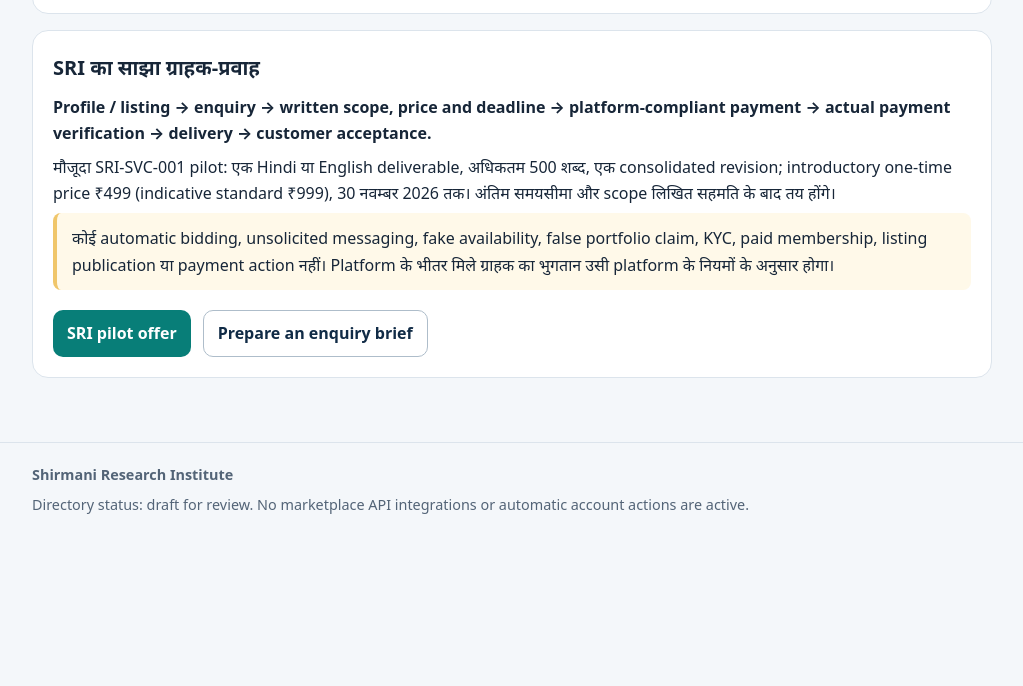
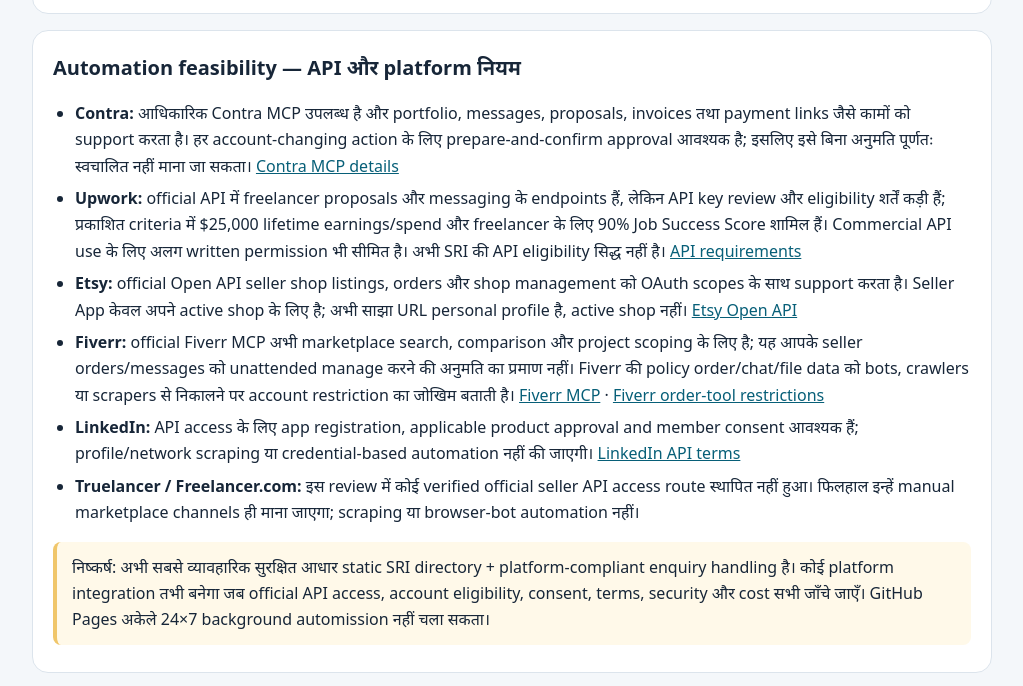
Before and after one commit to rampaulsaini/Shirmani-Research-Institute, a plain HTML site: page marketplaces.html in a window 1280 px wide. Shown: the part 1839-2525 px from the top of the page, without its empty margins (128-1151 px from the left). Before the commit the page ends 2393 px from the top, so only its background shows below. Drawn offline with Linux system fonts and the light colour scheme.

Commit message:
Document marketplace API access and automation limits

```diff
--- a/marketplaces.html
+++ b/marketplaces.html
@@ -109,6 +109,19 @@
     </section>
 
     <section class="panel">
+      <h2>Automation feasibility — API और platform नियम</h2>
+      <ul>
+        <li><strong>Contra:</strong> आधिकारिक Contra MCP उपलब्ध है और portfolio, messages, proposals, invoices तथा payment links जैसे कामों को support करता है। हर account-changing action के लिए prepare-and-confirm approval आवश्यक है; इसलिए इसे बिना अनुमति पूर्णतः स्वचालित नहीं माना जा सकता। <a href="https://contra.com/features/mcp" target="_blank" rel="noopener noreferrer">Contra MCP details</a></li>
+        <li><strong>Upwork:</strong> official API में freelancer proposals और messaging के endpoints हैं, लेकिन API key review और eligibility शर्तें कड़ी हैं; प्रकाशित criteria में $25,000 lifetime earnings/spend और freelancer के लिए 90% Job Success Score शामिल हैं। Commercial API use के लिए अलग written permission भी सीमित है। अभी SRI की API eligibility सिद्ध नहीं है। <a href="https://www.upwork.com/developer/documentation/graphql/api/docs/index.html" target="_blank" rel="noopener noreferrer">API requirements</a></li>
+        <li><strong>Etsy:</strong> official Open API seller shop listings, orders और shop management को OAuth scopes के साथ support करता है। Seller App केवल अपने active shop के लिए है; अभी साझा URL personal profile है, active shop नहीं। <a href="https://developers.etsy.com/documentation/" target="_blank" rel="noopener noreferrer">Etsy Open API</a></li>
+        <li><strong>Fiverr:</strong> official Fiverr MCP अभी marketplace search, comparison और project scoping के लिए है; यह आपके seller orders/messages को unattended manage करने की अनुमति का प्रमाण नहीं। Fiverr की policy order/chat/file data को bots, crawlers या scrapers से निकालने पर account restriction का जोखिम बताती है। <a href="https://help.fiverr.com/hc/en-us/articles/52715474121361-Using-Fiverr-MCP-in-your-AI-agent" target="_blank" rel="noopener noreferrer">Fiverr MCP</a> · <a href="https://help.fiverr.com/hc/en-us/articles/360010639617-A-freelancer-s-guide-to-the-Fiverr-order-process" target="_blank" rel="noopener noreferrer">Fiverr order-tool restrictions</a></li>
+        <li><strong>LinkedIn:</strong> API access के लिए app registration, applicable product approval and member consent आवश्यक हैं; profile/network scraping या credential-based automation नहीं की जाएगी। <a href="https://developer.linkedin.com/legal" target="_blank" rel="noopener noreferrer">LinkedIn API terms</a></li>
+        <li><strong>Truelancer / Freelancer.com:</strong> इस review में कोई verified official seller API access route स्थापित नहीं हुआ। फिलहाल इन्हें manual marketplace channels ही माना जाएगा; scraping या browser-bot automation नहीं।</li>
+      </ul>
+      <p class="notice">निष्कर्ष: अभी सबसे व्यावहारिक सुरक्षित आधार static SRI directory + platform-compliant enquiry handling है। कोई platform integration तभी बनेगा जब official API access, account eligibility, consent, terms, security और cost सभी जाँचे जाएँ। GitHub Pages अकेले 24×7 background automission नहीं चला सकता।</p>
+    </section>
+
+    <section class="panel">
       <h2>SRI का साझा ग्राहक-प्रवाह</h2>
       <p><strong>Profile / listing → enquiry → written scope, price and deadline → platform-compliant payment → actual payment verification → delivery → customer acceptance.</strong></p>
       <p>मौजूदा SRI-SVC-001 pilot: एक Hindi या English deliverable, अधिकतम 500 शब्द, एक consolidated revision; introductory one-time price ₹499 (indicative standard ₹999), 30 नवम्बर 2026 तक। अंतिम समयसीमा और scope लिखित सहमति के बाद तय होंगे।</p>
```
